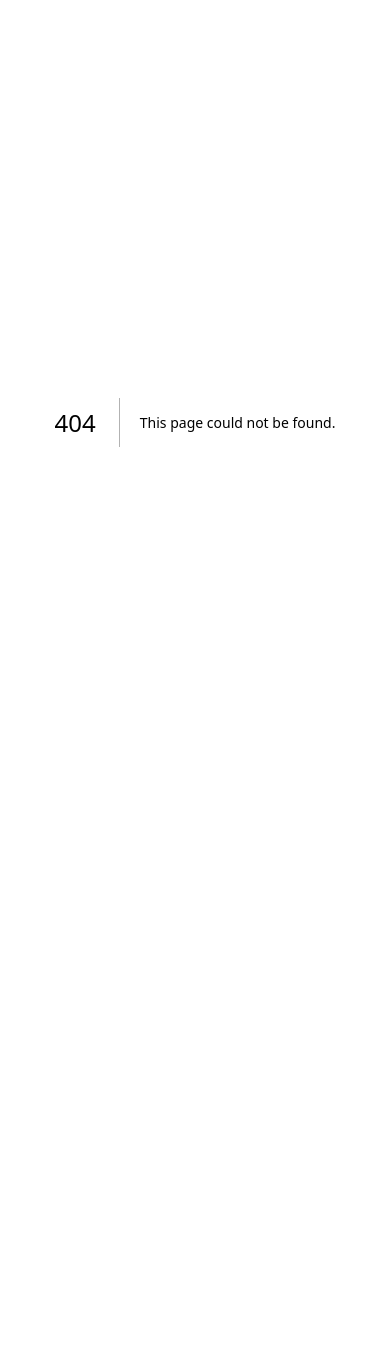
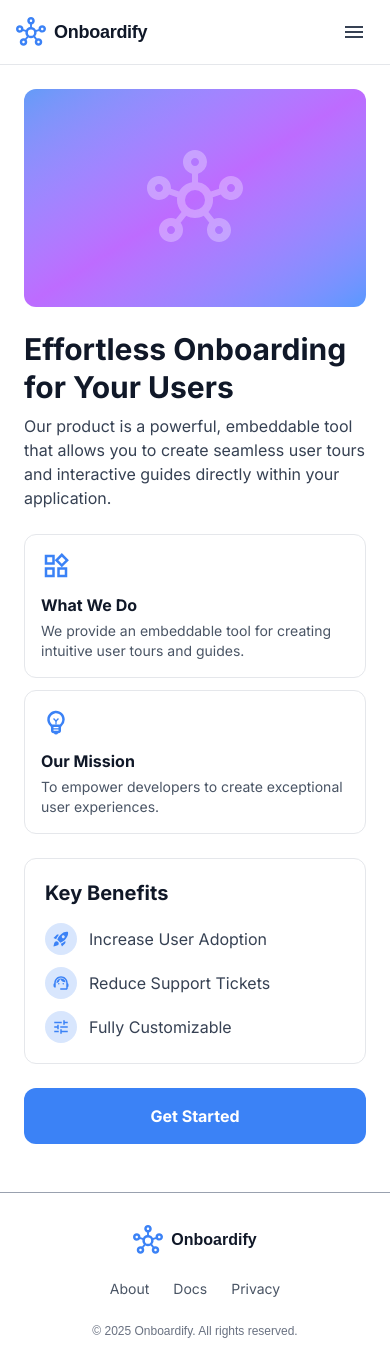
Before and after one commit to Moluno-xiii/onboarding-app-ts, a Next.js app: page /about in a window 390 px wide. Before the commit this address had no page. Before the commit the page ends 844 px from the top, so only its background shows below. Built offline with nearby package versions, Linux system fonts and the light colour scheme; a web font is replaced by a local one.

Commit message:
feat: build responsive About page with improved layout and shared components
- Created the About page with hero banner, mission/features sections, and integrated global Header and Footer.
- Added responsive layout adjustments and aligned design with landing page structure.

```diff
--- /dev/null
+++ b/app/about/page.tsx
@@ -0,0 +1,98 @@
+import React from "react";
+import Link from "next/link";
+import {
+  MdOutlineEmojiObjects,
+  MdOutlineHub,
+  MdOutlineWidgets,
+} from "react-icons/md";
+import { benefits } from "@/data";
+import { Header } from "@/components/Header";
+import { Footer } from "@/components/Footer";
+
+const cardClass =
+  "bg-background flex flex-1 flex-col gap-3 rounded-xl border border-gray-200 p-4";
+
+const AboutPage: React.FC = () => {
+  return (
+    <div className="container mx-auto bg-background relative flex min-h-screen w-full flex-col overflow-x-hidden">
+      <Header />
+
+      <main className="mx-auto w-full flex-1 px-6 py-6">
+        {/* Hero / Banner */}
+        <div className="relative mb-6 min-h-[218px] overflow-hidden rounded-xl">
+          <div className="from-primary absolute inset-0 bg-linear-to-br via-purple-500 to-blue-500 opacity-80" />
+          <div className="absolute inset-0 flex items-center justify-center">
+            <MdOutlineHub className="text-8xl text-white opacity-30" />
+          </div>
+        </div>
+
+        {/* Title & subtitle */}
+        <h1 className="mb-2 text-3xl leading-tight font-bold text-gray-900">
+          Effortless Onboarding for Your Users
+        </h1>
+        <p className="mb-6 text-base text-gray-700">
+          Our product is a powerful, embeddable tool that allows you to create
+          seamless user tours and interactive guides directly within your
+          application.
+        </p>
+
+        {/* Feature cards (2-column responsive) */}
+        <div className="mb-6 grid grid-cols-1 gap-3 sm:grid-cols-2">
+          <div className={cardClass}>
+            <MdOutlineWidgets className="text-primary text-3xl" />
+            <div className="flex flex-col gap-1">
+              <h2 className="text-base font-bold text-gray-900">What We Do</h2>
+              <p className="text-sm text-gray-600">
+                We provide an embeddable tool for creating intuitive user tours
+                and guides.
+              </p>
+            </div>
+          </div>
+
+          <div className={cardClass}>
+            <MdOutlineEmojiObjects className="text-primary text-3xl" />
+            <div className="flex flex-col gap-1">
+              <h2 className="text-base font-bold text-gray-900">Our Mission</h2>
+              <p className="text-sm text-gray-600">
+                To empower developers to create exceptional user experiences.
+              </p>
+            </div>
+          </div>
+        </div>
+
+        {/* Key benefits */}
+        <section className="bg-background mb-6 rounded-xl border border-gray-200 p-5">
+          <h3 className="mb-4 text-xl font-bold text-gray-900">Key Benefits</h3>
+
+          <ul className="space-y-3">
+            {benefits.map((benefit, idx) => {
+              const Icon = benefit.icon;
+              return (
+                <li key={idx} className="flex items-center gap-3">
+                  <div className="bg-primary/20 flex h-8 w-8 items-center justify-center rounded-full">
+                    <Icon className="text-primary text-lg" />
+                  </div>
+                  <span className="text-gray-700">{benefit.text}</span>
+                </li>
+              );
+            })}
+          </ul>
+        </section>
+
+        {/* CTA */}
+        <div className="mb-6">
+          <Link
+            href="/auth"
+            className="max-w-md mx-auto bg-primary hover:bg-primary/90 flex w-full items-center justify-center rounded-xl px-6 py-4 text-base font-bold text-white transition-colors"
+          >
+            Get Started
+          </Link>
+        </div>
+      </main>
+
+      <Footer />
+    </div>
+  );
+};
+
+export default AboutPage;
--- a/data.ts
+++ b/data.ts
@@ -2,6 +2,9 @@ import {
     MdAnalytics,
     MdAutoFixHigh,
     MdIntegrationInstructions,
+    MdRocketLaunch,
+    MdSupportAgent,
+    MdTune,
 } from "react-icons/md";
 
 export const features = [
@@ -27,3 +30,10 @@ export const steps = [
     { step: "2", title: "Embed a Snippet", desc: "Copy/paste one line of code." },
     { step: "3", title: "Launch & Analyze", desc: "Gather insights instantly." },
 ];
+
+
+export const benefits = [
+    { icon: MdRocketLaunch, text: "Increase User Adoption" },
+    { icon: MdSupportAgent, text: "Reduce Support Tickets" },
+    { icon: MdTune, text: "Fully Customizable" },
+];
```
